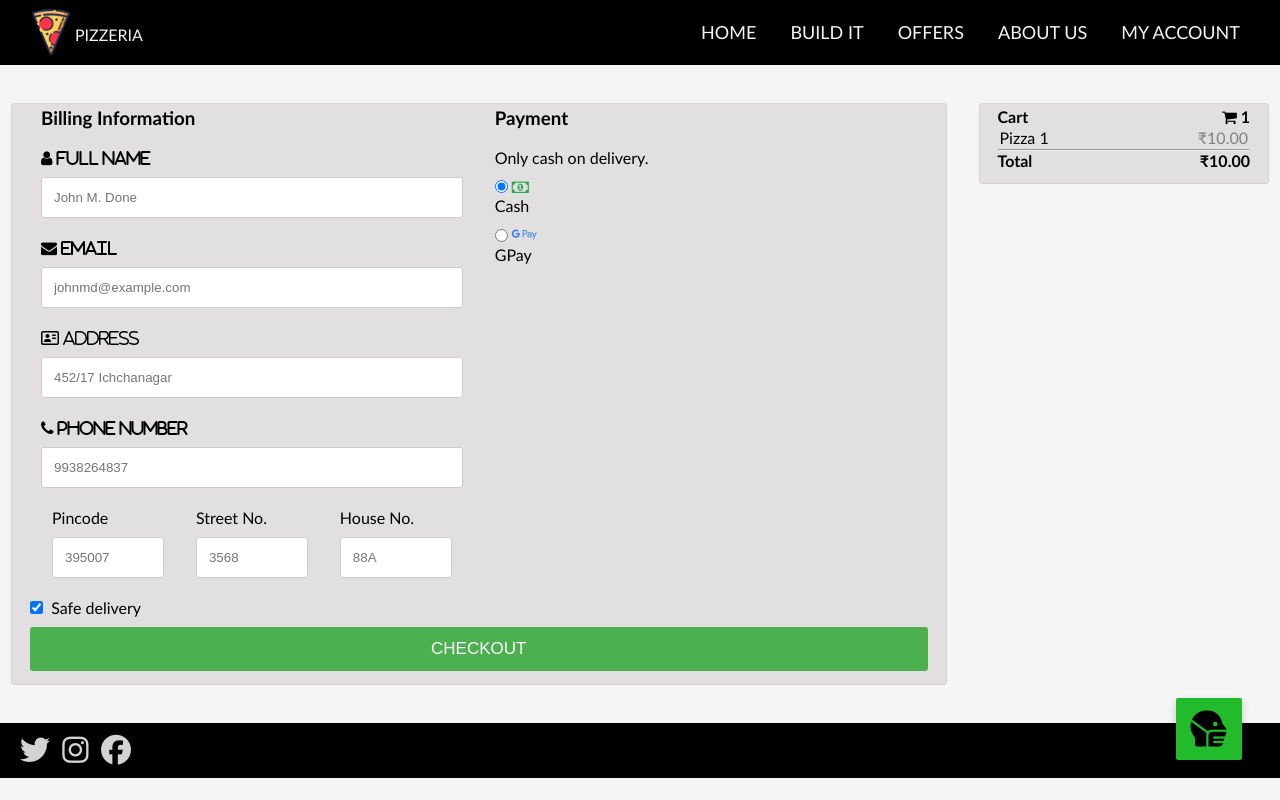
After one commit to AnnMEldo31/onlinePizzaOrderingSystem, a PHP site: page /onlinePizzaOrderingSystem/BILLING.php in a window 1280 px wide. The commit adds this page. Run offline with PHP 8.4, Linux system fonts and the light colour scheme; the visitor is signed in with stand-in values (Sample User, id 1); tables that the repository leaves empty hold one stand-in row (values such as "Sample post"); some libraries are stand-ins or nearby versions.

Commit message:
i'm losing it
woo

```diff
--- /dev/null
+++ b/Nan_home_web/BILLING.php
@@ -0,0 +1,183 @@
+<?php
+    session_start();
+   $severname="localhost";
+   $username="root";
+   $password="";
+   $database_name="dbms_project";
+
+   $conn = mysqli_connect($severname,$username,$password,$database_name);
+   //check connection
+   if(!$conn){
+        die('Connection Failed :' . mysqli_connect_error());
+    }
+
+    $Order_ID = $_SESSION['OrderID_exp'];
+
+    $query1 = "SELECT Bill_Items.Pizza_ID, Bill_Items.B_Price FROM Bill_Items where Order_ID = $Order_ID";
+    $querydata = mysqli_query($conn, $query1);
+
+    $query2 = "SELECT COUNT(*) as total from Bill_Items where Order_ID = $Order_ID";
+    $query2data = mysqli_query($conn, $query2);
+    while($row = mysqli_fetch_array($query2data)){
+        $totalpizza = $row["total"];
+    }
+
+    $query3 = "SELECT SUM(B_Price) as Price from Bill_Items where Order_ID = $Order_ID";
+    $query3data = mysqli_query($conn, $query3);
+    while($row = mysqli_fetch_array($query3data)){
+        $totalprice = $row["Price"];
+    }
+?>
+
+
+<!DOCTYPE html>
+<html>
+    <head>
+        <meta charset="utf-8">
+        <meta name="viewport" content="width=device-width, initial-scale=1.0">
+        <title>BILLING</title>
+        <link rel="stylesheet" href="homepage.css">
+        <link rel="stylesheet" href="Billing.css">
+        <script src="homepage.js"></script>
+        <link rel="stylesheet" href="https://maxcdn.bootstrapcdn.com/font-awesome/4.4.0/css/font-awesome.min.css">
+        <script src="https://kit.fontawesome.com/931749e247.js" crossorigin="anonymous"></script>
+        <!--for phone icon--><link rel="stylesheet" href="https://cdnjs.cloudflare.com/ajax/libs/font-awesome/4.7.0/css/font-awesome.min.css">
+    </head>
+    <body>
+
+        <!--top nav start-->
+        <nav>
+            <input type="checkbox" id="check">
+            <label for="check">
+                <i class="fa fa-bars" id="btn"></i>
+                <i class="fa fa-times" id="cancel"></i>
+            </label>
+            <img src="logo.png">
+            <div class="pizzaName">
+                PIZZERIA
+            </div>
+            <ul>
+                <li><a href="#">HOME</a></li>
+                <li><a href="#">BUILD IT</a></li>
+                <li><a href="#">OFFERS</a></li>
+                <li><a href="#">ABOUT US</a></li>
+                <li><a href="#">MY ACCOUNT</a></li>
+            </ul>
+        </nav>
+        <!--top nav end-->
+
+        <br>
+        <br>
+        <div class="row">
+            <div class="col-75">
+                <div class="bill_container">
+                    <form action="bill_connect.php" method="post">
+
+                        <div class="row">
+                            <div class="col-50">
+                                <h3>Billing Information</h3>
+                                <br>
+                                <label for="fname"><i class="fa fa-user">&nbsp;Full Name</i></label>
+                                <input type="text" id="fname" name="b_fname" placeholder="John M. Done">
+
+                                <label for="email"><i class="fa fa-envelope">&nbsp;Email</i></label>
+                                <input type="text" id="email" name="b_mail" placeholder="johnmd@example.com">
+
+                                <label for="adr"><i class="fa fa-address-card-o">&nbsp;Address</i></label>
+                                <input type="text" id="adr" name="b_adr" placeholder="452/17 Ichchanagar">
+
+                                <label for="Phone"><i class="fa fa-phone">&nbsp;Phone Number</i></label>
+                                <input type="text" id="phone" name="b_ph_no" placeholder="9938264837">
+
+
+                                <div class="row">
+                                    <div class="col-25">
+                                        <label for="pincode">Pincode</label>
+                                        <input type="text" id="pin" name="b_pin" placeholder="395007">
+                                    </div>
+
+                                    <div class="col-25">
+                                        <label for="street">Street No.</label>
+                                        <input type="text" id="street" name="b_street" placeholder="3568">
+                                    </div>
+
+                                    <div class="col-25">
+                                        <label for="house">House No.</label>
+                                        <input type="text" id="house" name="b_house" placeholder="88A">
+                                    </div>
+                                </div>
+                            </div>
+
+                            <div class="col-50">
+                                <h3>Payment</h3>
+                                <br>
+                                <label for="cashonly">Only cash on delivery.</label>
+                                <input type="radio" id="cash" name="pay" value="cash" checked="checked">
+                                <i class="fa fa-money" aria-hidden="true" style="color: #2DA94F;"></i>
+                                <label for="cash">Cash</label>
+                                <input type="radio" id="gpay" name="pay" value="gpay">
+                                <i class="fab fa-google-pay" style="color: #3A81F1; font-size: 20px;"></i>
+                                <label for="cash">GPay</label>
+                                <br>
+                            </div>
+                        </div>
+
+                        <label>
+                            <input type="checkbox" checked="checked" name="safedel">&nbsp; Safe delivery</label>
+                            <input type="submit" value="CHECKOUT" class="btn" name="save">
+                    </form>
+                </div>
+            </div>
+
+            <div class="col-25">
+                <div class="bill_container">
+                    <h4>Cart<span class="price" style="color: black;"><i class="fa fa-shopping-cart"></i><b>
+                    <?php
+                         echo $totalpizza;
+                    ?>
+                    </b></span></h4>
+                    <table>
+                        <?php
+                            $i=1;
+                            while($rowpizza = mysqli_fetch_array($querydata)){
+                                $rowPizzaID = $rowpizza["Pizza_ID"];                   //Pizza_ID array
+                                echo "<tr><td style=\"width:100%\">" . "Pizza " . $i;
+                                echo "</td><td style=\"width:100%\"><span class=\"price\">" . "₹" . $rowpizza["B_Price"] . "</span></td></tr>";
+                                $i++;
+                            }
+                       ?>
+                    </table>
+                    <hr>
+                    <p><b>Total</b> <span class="price" style="color: black;"><b>
+                    <?php
+                            echo "₹".$totalprice;
+                       ?>
+                    </b></span></p>
+                </div>
+            </div>
+        </div>
+        <br><br>
+        <!--covid sticky start-->
+        <div id="overlay" onclick="off()">
+                COVID STUFF HERE
+        </div>
+        <div class="fixed-btn">
+            <button onclick="on()">
+                <i class="fas fa-head-side-mask" style="font-size: 36px;"></i>
+            </button>
+        </div>
+        <!--covid sticky end-->
+
+        <!--footer start-->
+        <div class="social" >
+            <a href="#"><i class="fab fa-twitter" style="color: lightgrey; font-size: 30px;"></i>
+            </a> &nbsp;
+            <a href="#"><i class="fab fa-instagram" style="color: lightgrey; font-size: 30px;"></i>
+            </a> &nbsp;
+            <a href="#"><i class="fab fa-facebook" style="color: lightgrey; font-size: 30px;"></i>
+            </a>
+        </div>
+        <!--footer end-->
+        </body>
+    </body>
+</html>
```
Also changed, not shown: Nan_home_web/BuildIt.php (+34 -7 lines), Nan_home_web/Cart.php (added, +130 -0 lines), Nan_home_web/cart.css (added, +47 -0 lines).
